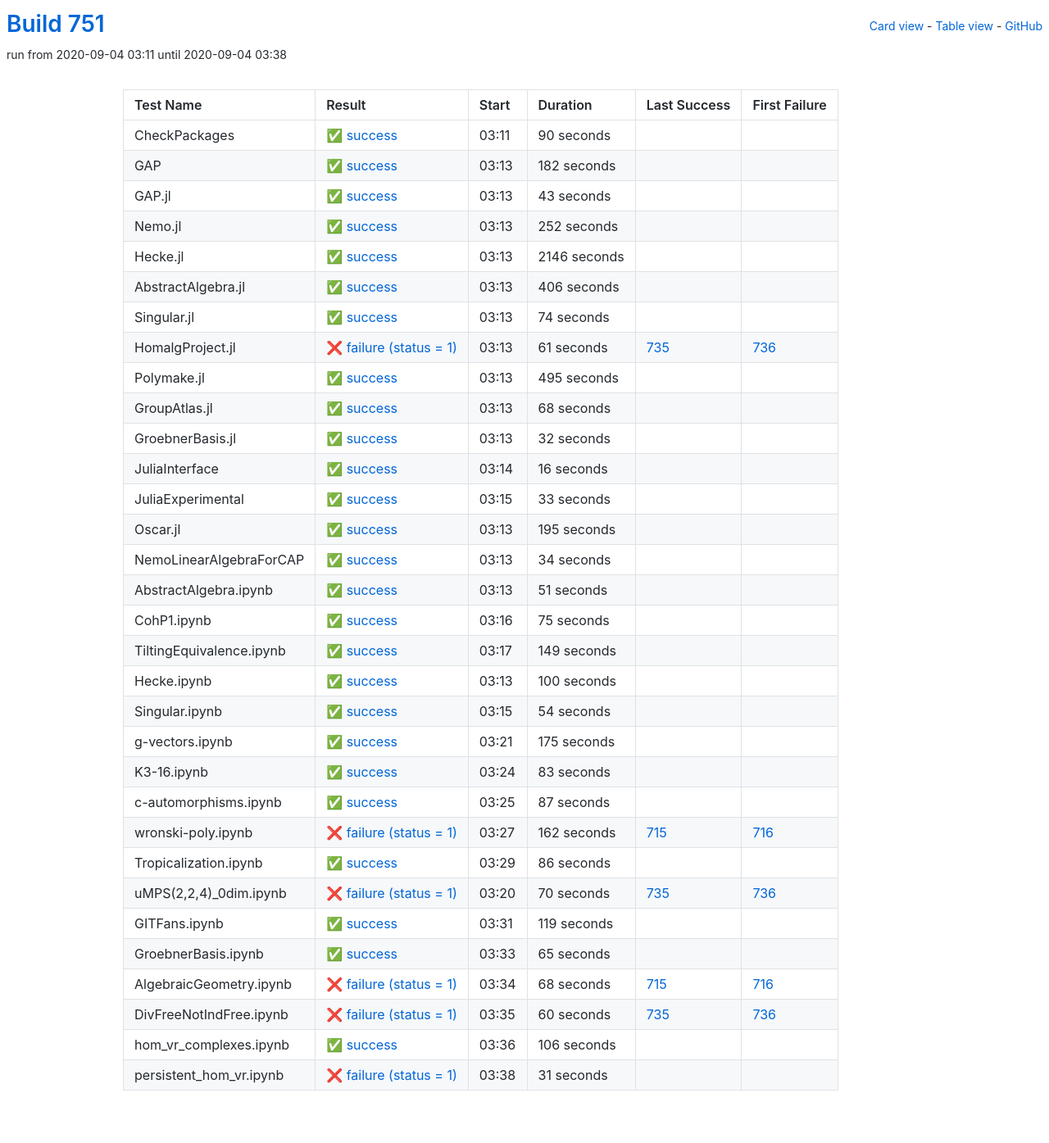
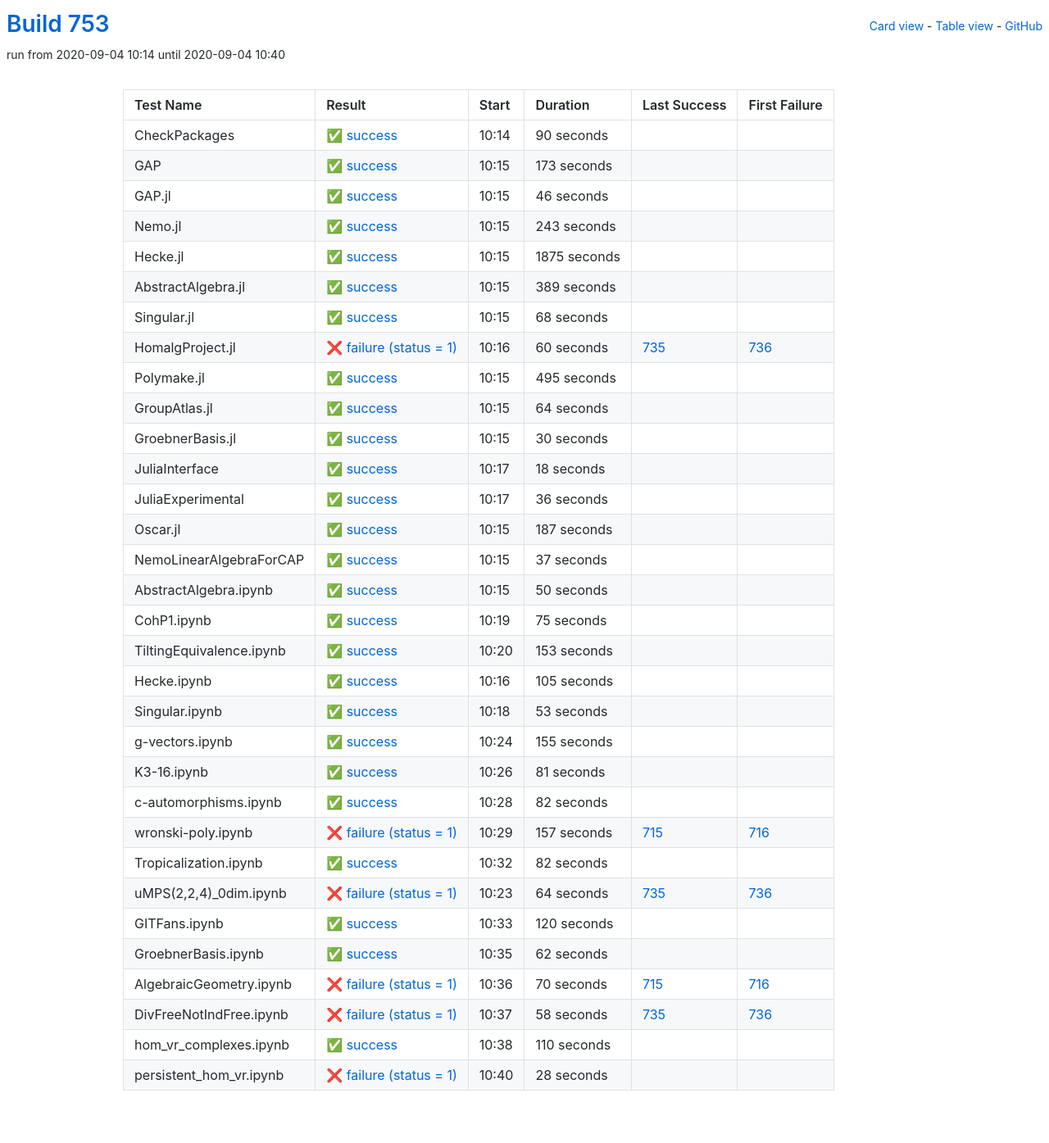
Before and after one commit to oscar-system/oscar-ci-status-stable, a Jekyll site: the page built from table.html, in a window 1280 px wide. Shown: the whole page at 82% size. Built offline with Jekyll 4.4.1, drawn with Linux system fonts in a browser that asks for light colours.

Commit message:
Build #753

```diff
--- a/_data/ci.yml
+++ b/_data/ci.yml
@@ -1,6 +1,6 @@
 ---
-build: 751
-build_url: https://oscarci.mathematik.uni-kl.de/job/oscar-stable/751/
+build: 753
+build_url: https://oscarci.mathematik.uni-kl.de/job/oscar-stable/753/
 job: oscar-stable
 organization: oscar-system
 repo: oscar-ci-status-stable
@@ -8,8 +8,8 @@ repourl: https://github.com/oscar-system/oscar-ci-status-stable
 tests:
 - name: CheckPackages
   id: checkpackages
-  log: https://oscarci.mathematik.uni-kl.de/job/oscar-stable/751/artifact/logs/build-751/CheckPackages.log
-  start: 2020-09-04 03:11
+  log: https://oscarci.mathematik.uni-kl.de/job/oscar-stable/753/artifact/logs/build-753/CheckPackages.log
+  start: 2020-09-04 10:14
   success: true
   exitcode: 0
   status: success
@@ -20,92 +20,92 @@ tests:
   first_failure_url:
 - name: GAP
   id: gap
-  log: https://oscarci.mathematik.uni-kl.de/job/oscar-stable/751/artifact/logs/build-751/GAP.log
-  start: 2020-09-04 03:13
+  log: https://oscarci.mathematik.uni-kl.de/job/oscar-stable/753/artifact/logs/build-753/GAP.log
+  start: 2020-09-04 10:15
   success: true
   exitcode: 0
   status: success
-  duration: 182
+  duration: 173
   last_success: false
   last_success_url:
   first_failure: false
   first_failure_url:
 - name: GAP.jl
   id: gap-jl
-  log: https://oscarci.mathematik.uni-kl.de/job/oscar-stable/751/artifact/logs/build-751/GAP.jl.log
-  start: 2020-09-04 03:13
+  log: https://oscarci.mathematik.uni-kl.de/job/oscar-stable/753/artifact/logs/build-753/GAP.jl.log
+  start: 2020-09-04 10:15
   success: true
   exitcode: 0
   status: success
-  duration: 43
+  duration: 46
   last_success: false
   last_success_url:
   first_failure: false
   first_failure_url:
 - name: Nemo.jl
   id: nemo-jl
-  log: https://oscarci.mathematik.uni-kl.de/job/oscar-stable/751/artifact/logs/build-751/Nemo.jl.log
-  start: 2020-09-04 03:13
+  log: https://oscarci.mathematik.uni-kl.de/job/oscar-stable/753/artifact/logs/build-753/Nemo.jl.log
+  start: 2020-09-04 10:15
   success: true
   exitcode: 0
   status: success
-  duration: 252
+  duration: 243
   last_success: false
   last_success_url:
   first_failure: false
   first_failure_url:
 - name: Hecke.jl
   id: hecke-jl
-  log: https://oscarci.mathematik.uni-kl.de/job/oscar-stable/751/artifact/logs/build-751/Hecke.jl.log
-  start: 2020-09-04 03:13
+  log: https://oscarci.mathematik.uni-kl.de/job/oscar-stable/753/artifact/logs/build-753/Hecke.jl.log
+  start: 2020-09-04 10:15
   success: true
   exitcode: 0
   status: success
-  duration: 2146
+  duration: 1875
   last_success: false
   last_success_url:
   first_failure: false
   first_failure_url:
 - name: AbstractAlgebra.jl
   id: abstractalgebra-jl
-  log: https://oscarci.mathematik.uni-kl.de/job/oscar-stable/751/artifact/logs/build-751/AbstractAlgebra.jl.log
-  start: 2020-09-04 03:13
+  log: https://oscarci.mathematik.uni-kl.de/job/oscar-stable/753/artifact/logs/build-753/AbstractAlgebra.jl.log
+  start: 2020-09-04 10:15
   success: true
   exitcode: 0
   status: success
-  duration: 406
+  duration: 389
   last_success: false
   last_success_url:
   first_failure: false
   first_failure_url:
 - name: Singular.jl
   id: singular-jl
-  log: https://oscarci.mathematik.uni-kl.de/job/oscar-stable/751/artifact/logs/build-751/Singular.jl.log
-  start: 2020-09-04 03:13
+  log: https://oscarci.mathematik.uni-kl.de/job/oscar-stable/753/artifact/logs/build-753/Singular.jl.log
+  start: 2020-09-04 10:15
   success: true
   exitcode: 0
   status: success
-  duration: 74
+  duration: 68
   last_success: false
   last_success_url:
   first_failure: false
   first_failure_url:
 - name: HomalgProject.jl
   id: homalgproject-jl
-  log: https://oscarci.mathematik.uni-kl.de/job/oscar-stable/751/artifact/logs/build-751/HomalgProject.jl.log
-  start: 2020-09-04 03:13
+  log: https://oscarci.mathematik.uni-kl.de/job/oscar-stable/753/artifact/logs/build-753/HomalgProject.jl.log
+  start: 2020-09-04 10:16
   success: false
   exitcode: 1
   status: failure
-  duration: 61
+  duration: 60
   last_success: 735
   last_success_url: https://oscarci.mathematik.uni-kl.de/job/oscar-stable/735/
   first_failure: 736
   first_failure_url: https://oscarci.mathematik.uni-kl.de/job/oscar-stable/736/
 - name: Polymake.jl
   id: polymake-jl
-  log: https://oscarci.mathematik.uni-kl.de/job/oscar-stable/751/artifact/logs/build-751/Polymake.jl.log
-  start: 2020-09-04 03:13
+  log: https://oscarci.mathematik.uni-kl.de/job/oscar-stable/753/artifact/logs/build-753/Polymake.jl.log
+  start: 2020-09-04 10:15
   success: true
   exitcode: 0
   status: success
@@ -116,92 +116,92 @@ tests:
   first_failure_url:
 - name: GroupAtlas.jl
   id: groupatlas-jl
-  log: https://oscarci.mathematik.uni-kl.de/job/oscar-stable/751/artifact/logs/build-751/GroupAtlas.jl.log
-  start: 2020-09-04 03:13
+  log: https://oscarci.mathematik.uni-kl.de/job/oscar-stable/753/artifact/logs/build-753/GroupAtlas.jl.log
+  start: 2020-09-04 10:15
   success: true
   exitcode: 0
   status: success
-  duration: 68
+  duration: 64
   last_success: false
   last_success_url:
   first_failure: false
   first_failure_url:
 - name: GroebnerBasis.jl
   id: groebnerbasis-jl
-  log: https://oscarci.mathematik.uni-kl.de/job/oscar-stable/751/artifact/logs/build-751/GroebnerBasis.jl.log
-  start: 2020-09-04 03:13
+  log: https://oscarci.mathematik.uni-kl.de/job/oscar-stable/753/artifact/logs/build-753/GroebnerBasis.jl.log
+  start: 2020-09-04 10:15
   success: true
   exitcode: 0
   status: success
-  duration: 32
+  duration: 30
   last_success: false
   last_success_url:
   first_failure: false
   first_failure_url:
 - name: JuliaInterface
   id: juliainterface
-  log: https://oscarci.mathematik.uni-kl.de/job/oscar-stable/751/artifact/logs/build-751/JuliaInterface.log
-  start: 2020-09-04 03:14
+  log: https://oscarci.mathematik.uni-kl.de/job/oscar-stable/753/artifact/logs/build-753/JuliaInterface.log
+  start: 2020-09-04 10:17
   success: true
   exitcode: 0
   status: success
-  duration: 16
+  duration: 18
   last_success: false
   last_success_url:
   first_failure: false
   first_failure_url:
 - name: JuliaExperimental
   id: juliaexperimental
-  log: https://oscarci.mathematik.uni-kl.de/job/oscar-stable/751/artifact/logs/build-751/JuliaExperimental.log
-  start: 2020-09-04 03:15
+  log: https://oscarci.mathematik.uni-kl.de/job/oscar-stable/753/artifact/logs/build-753/JuliaExperimental.log
+  start: 2020-09-04 10:17
   success: true
   exitcode: 0
   status: success
-  duration: 33
+  duration: 36
   last_success: false
   last_success_url:
   first_failure: false
   first_failure_url:
 - name: Oscar.jl
   id: oscar-jl
-  log: https://oscarci.mathematik.uni-kl.de/job/oscar-stable/751/artifact/logs/build-751/Oscar.jl.log
-  start: 2020-09-04 03:13
+  log: https://oscarci.mathematik.uni-kl.de/job/oscar-stable/753/artifact/logs/build-753/Oscar.jl.log
+  start: 2020-09-04 10:15
   success: true
   exitcode: 0
   status: success
-  duration: 195
+  duration: 187
   last_success: false
   last_success_url:
   first_failure: false
   first_failure_url:
 - name: NemoLinearAlgebraForCAP
   id: nemolinearalgebraforcap
-  log: https://oscarci.mathematik.uni-kl.de/job/oscar-stable/751/artifact/logs/build-751/NemoLinearAlgebraForCAP.log
-  start: 2020-09-04 03:13
+  log: https://oscarci.mathematik.uni-kl.de/job/oscar-stable/753/artifact/logs/build-753/NemoLinearAlgebraForCAP.log
+  start: 2020-09-04 10:15
   success: true
   exitcode: 0
   status: success
-  duration: 34
+  duration: 37
   last_success: false
   last_success_url:
   first_failure: false
   first_failure_url:
 - name: AbstractAlgebra.ipynb
   id: abstractalgebra-ipynb
-  log: https://oscarci.mathematik.uni-kl.de/job/oscar-stable/751/artifact/logs/build-751/AbstractAlgebra.ipynb.log
-  start: 2020-09-04 03:13
+  log: https://oscarci.mathematik.uni-kl.de/job/oscar-stable/753/artifact/logs/build-753/AbstractAlgebra.ipynb.log
+  start: 2020-09-04 10:15
   success: true
   exitcode: 0
   status: success
-  duration: 51
+  duration: 50
   last_success: false
   last_success_url:
   first_failure: false
   first_failure_url:
 - name: CohP1.ipynb
   id: cohp1-ipynb
-  log: https://oscarci.mathematik.uni-kl.de/job/oscar-stable/751/artifact/logs/build-751/CohP1.ipynb.log
-  start: 2020-09-04 03:16
+  log: https://oscarci.mathematik.uni-kl.de/job/oscar-stable/753/artifact/logs/build-753/CohP1.ipynb.log
+  start: 2020-09-04 10:19
   success: true
   exitcode: 0
   status: success
@@ -212,180 +212,180 @@ tests:
   first_failure_url:
 - name: TiltingEquivalence.ipynb
   id: tiltingequivalence-ipynb
-  log: https://oscarci.mathematik.uni-kl.de/job/oscar-stable/751/artifact/logs/build-751/TiltingEquivalence.ipynb.log
-  start: 2020-09-04 03:17
+  log: https://oscarci.mathematik.uni-kl.de/job/oscar-stable/753/artifact/logs/build-753/TiltingEquivalence.ipynb.log
+  start: 2020-09-04 10:20
   success: true
   exitcode: 0
   status: success
-  duration: 149
+  duration: 153
   last_success: false
   last_success_url:
   first_failure: false
   first_failure_url:
 - name: Hecke.ipynb
   id: hecke-ipynb
-  log: https://oscarci.mathematik.uni-kl.de/job/oscar-stable/751/artifact/logs/build-751/Hecke.ipynb.log
-  start: 2020-09-04 03:13
+  log: https://oscarci.mathematik.uni-kl.de/job/oscar-stable/753/artifact/logs/build-753/Hecke.ipynb.log
+  start: 2020-09-04 10:16
   success: true
   exitcode: 0
   status: success
-  duration: 100
+  duration: 105
   last_success: false
   last_success_url:
   first_failure: false
   first_failure_url:
 - name: Singular.ipynb
   id: singular-ipynb
-  log: https://oscarci.mathematik.uni-kl.de/job/oscar-stable/751/artifact/logs/build-751/Singular.ipynb.log
-  start: 2020-09-04 03:15
+  log: https://oscarci.mathematik.uni-kl.de/job/oscar-stable/753/artifact/logs/build-753/Singular.ipynb.log
+  start: 2020-09-04 10:18
   success: true
   exitcode: 0
   status: success
-  duration: 54
+  duration: 53
   last_success: false
   last_success_url:
   first_failure: false
   first_failure_url:
 - name: g-vectors.ipynb
   id: g-vectors-ipynb
-  log: https://oscarci.mathematik.uni-kl.de/job/oscar-stable/751/artifact/logs/build-751/g-vectors.ipynb.log
-  start: 2020-09-04 03:21
+  log: https://oscarci.mathematik.uni-kl.de/job/oscar-stable/753/artifact/logs/build-753/g-vectors.ipynb.log
+  start: 2020-09-04 10:24
   success: true
   exitcode: 0
   status: success
-  duration: 175
+  duration: 155
   last_success: false
   last_success_url:
   first_failure: false
   first_failure_url:
 - name: K3-16.ipynb
   id: k3-16-ipynb
-  log: https://oscarci.mathematik.uni-kl.de/job/oscar-stable/751/artifact/logs/build-751/K3-16.ipynb.log
-  start: 2020-09-04 03:24
+  log: https://oscarci.mathematik.uni-kl.de/job/oscar-stable/753/artifact/logs/build-753/K3-16.ipynb.log
+  start: 2020-09-04 10:26
   success: true
   exitcode: 0
   status: success
-  duration: 83
+  duration: 81
   last_success: false
   last_success_url:
   first_failure: false
   first_failure_url:
 - name: c-automorphisms.ipynb
   id: c-automorphisms-ipynb
-  log: https://oscarci.mathematik.uni-kl.de/job/oscar-stable/751/artifact/logs/build-751/c-automorphisms.ipynb.log
-  start: 2020-09-04 03:25
+  log: https://oscarci.mathematik.uni-kl.de/job/oscar-stable/753/artifact/logs/build-753/c-automorphisms.ipynb.log
+  start: 2020-09-04 10:28
   success: true
   exitcode: 0
   status: success
-  duration: 87
+  duration: 82
   last_success: false
   last_success_url:
   first_failure: false
   first_failure_url:
 - name: wronski-poly.ipynb
   id: wronski-poly-ipynb
-  log: https://oscarci.mathematik.uni-kl.de/job/oscar-stable/751/artifact/logs/build-751/wronski-poly.ipynb.log
-  start: 2020-09-04 03:27
+  log: https://oscarci.mathematik.uni-kl.de/job/oscar-stable/753/artifact/logs/build-753/wronski-poly.ipynb.log
+  start: 2020-09-04 10:29
   success: false
   exitcode: 1
   status: failure
-  duration: 162
+  duration: 157
   last_success: 715
   last_success_url: https://oscarci.mathematik.uni-kl.de/job/oscar-stable/715/
   first_failure: 716
   first_failure_url: https://oscarci.mathematik.uni-kl.de/job/oscar-stable/716/
 - name: Tropicalization.ipynb
   id: tropicalization-ipynb
-  log: https://oscarci.mathematik.uni-kl.de/job/oscar-stable/751/artifact/logs/build-751/Tropicalization.ipynb.log
-  start: 2020-09-04 03:29
+  log: https://oscarci.mathematik.uni-kl.de/job/oscar-stable/753/artifact/logs/build-753/Tropicalization.ipynb.log
+  start: 2020-09-04 10:32
   success: true
   exitcode: 0
   status: success
-  duration: 86
+  duration: 82
   last_success: false
   last_success_url:
   first_failure: false
   first_failure_url:
 - name: uMPS(2,2,4)_0dim.ipynb
   id: umps-2-2-4-0dim-ipynb
-  log: https://oscarci.mathematik.uni-kl.de/job/oscar-stable/751/artifact/logs/build-751/uMPS-2-2-4-_0dim.ipynb.log
-  start: 2020-09-04 03:20
+  log: https://oscarci.mathematik.uni-kl.de/job/oscar-stable/753/artifact/logs/build-753/uMPS-2-2-4-_0dim.ipynb.log
+  start: 2020-09-04 10:23
   success: false
   exitcode: 1
   status: failure
-  duration: 70
+  duration: 64
   last_success: 735
   last_success_url: https://oscarci.mathematik.uni-kl.de/job/oscar-stable/735/
   first_failure: 736
   first_failure_url: https://oscarci.mathematik.uni-kl.de/job/oscar-stable/736/
 - name: GITFans.ipynb
   id: gitfans-ipynb
-  log: https://oscarci.mathematik.uni-kl.de/job/oscar-stable/751/artifact/logs/build-751/GITFans.ipynb.log
-  start: 2020-09-04 03:31
+  log: https://oscarci.mathematik.uni-kl.de/job/oscar-stable/753/artifact/logs/build-753/GITFans.ipynb.log
+  start: 2020-09-04 10:33
   success: true
   exitcode: 0
   status: success
-  duration: 119
+  duration: 120
   last_success: false
   last_success_url:
   first_failure: false
   first_failure_url:
 - name: GroebnerBasis.ipynb
   id: groebnerbasis-ipynb
-  log: https://oscarci.mathematik.uni-kl.de/job/oscar-stable/751/artifact/logs/build-751/GroebnerBasis.ipynb.log
-  start: 2020-09-04 03:33
+  log: https://oscarci.mathematik.uni-kl.de/job/oscar-stable/753/artifact/logs/build-753/GroebnerBasis.ipynb.log
+  start: 2020-09-04 10:35
   success: true
   exitcode: 0
   status: success
-  duration: 65
+  duration: 62
   last_success: false
   last_success_url:
   first_failure: false
   first_failure_url:
 - name: AlgebraicGeometry.ipynb
   id: algebraicgeometry-ipynb
-  log: https://oscarci.mathematik.uni-kl.de/job/oscar-stable/751/artifact/logs/build-751/AlgebraicGeometry.ipynb.log
-  start: 2020-09-04 03:34
+  log: https://oscarci.mathematik.uni-kl.de/job/oscar-stable/753/artifact/logs/build-753/AlgebraicGeometry.ipynb.log
+  start: 2020-09-04 10:36
   success: false
   exitcode: 1
   status: failure
-  duration: 68
+  duration: 70
   last_success: 715
   last_success_url: https://oscarci.mathematik.uni-kl.de/job/oscar-stable/715/
   first_failure: 716
   first_failure_url: https://oscarci.mathematik.uni-kl.de/job/oscar-stable/716/
 - name: DivFreeNotIndFree.ipynb
   id: divfreenotindfree-ipynb
-  log: https://oscarci.mathematik.uni-kl.de/job/oscar-stable/751/artifact/logs/build-751/DivFreeNotIndFree.ipynb.log
-  start: 2020-09-04 03:35
+  log: https://oscarci.mathematik.uni-kl.de/job/oscar-stable/753/artifact/logs/build-753/DivFreeNotIndFree.ipynb.log
+  start: 2020-09-04 10:37
   success: false
   exitcode: 1
   status: failure
-  duration: 60
+  duration: 58
   last_success: 735
   last_success_url: https://oscarci.mathematik.uni-kl.de/job/oscar-stable/735/
   first_failure: 736
   first_failure_url: https://oscarci.mathematik.uni-kl.de/job/oscar-stable/736/
 - name: hom_vr_complexes.ipynb
   id: hom-vr-complexes-ipynb
-  log: https://oscarci.mathematik.uni-kl.de/job/oscar-stable/751/artifact/logs/build-751/hom_vr_complexes.ipynb.log
-  start: 2020-09-04 03:36
+  log: https://oscarci.mathematik.uni-kl.de/job/oscar-stable/753/artifact/logs/build-753/hom_vr_complexes.ipynb.log
+  start: 2020-09-04 10:38
   success: true
   exitcode: 0
   status: success
-  duration: 106
+  duration: 110
   last_success: false
   last_success_url:
   first_failure: false
   first_failure_url:
 - name: persistent_hom_vr.ipynb
   id: persistent-hom-vr-ipynb
-  log: https://oscarci.mathematik.uni-kl.de/job/oscar-stable/751/artifact/logs/build-751/persistent_hom_vr.ipynb.log
-  start: 2020-09-04 03:38
+  log: https://oscarci.mathematik.uni-kl.de/job/oscar-stable/753/artifact/logs/build-753/persistent_hom_vr.ipynb.log
+  start: 2020-09-04 10:40
   success: false
   exitcode: 1
   status: failure
-  duration: 31
+  duration: 28
   last_success: false
   last_success_url:
   first_failure: false
```
Also changed, not shown: README.md.
